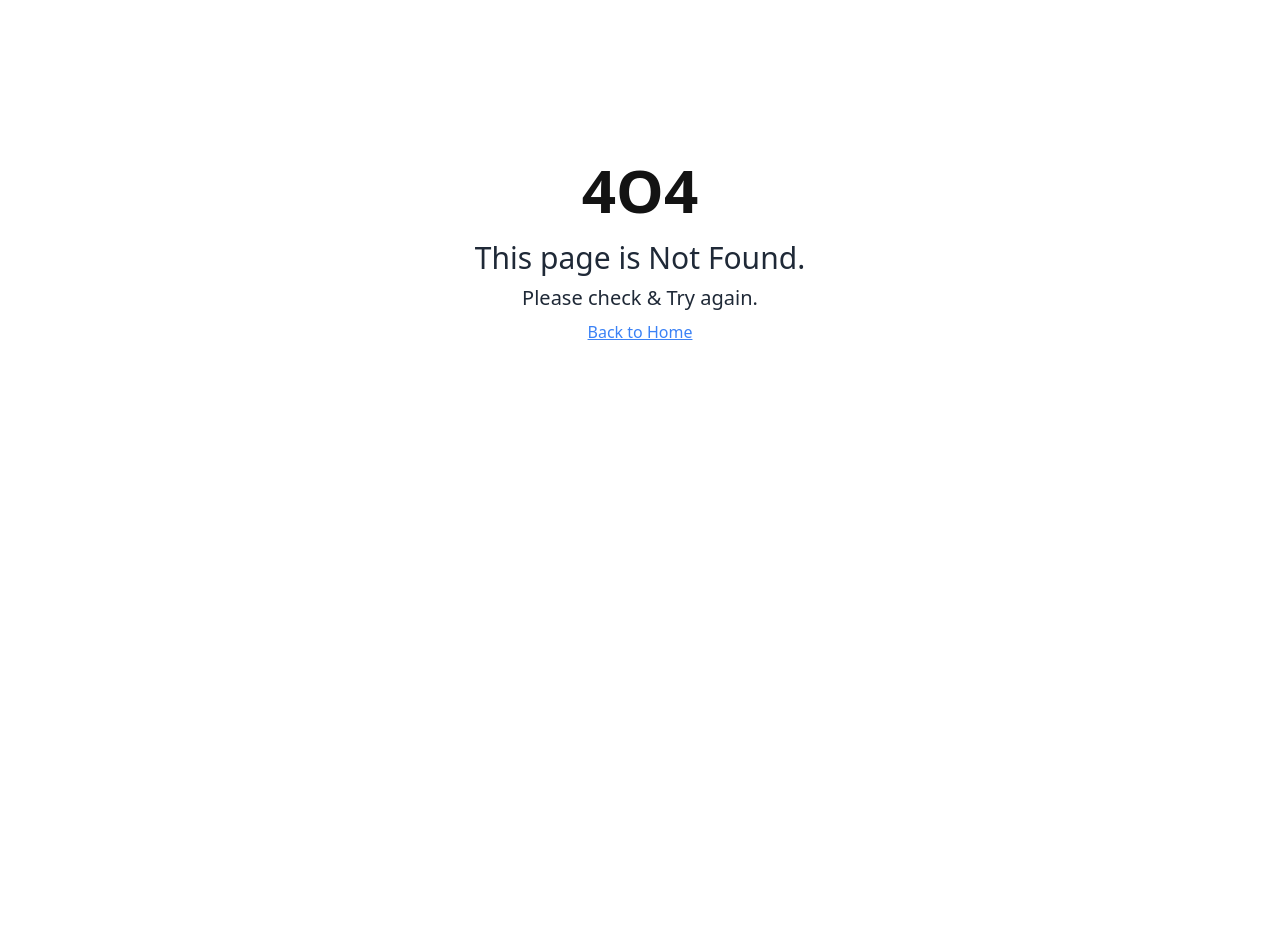
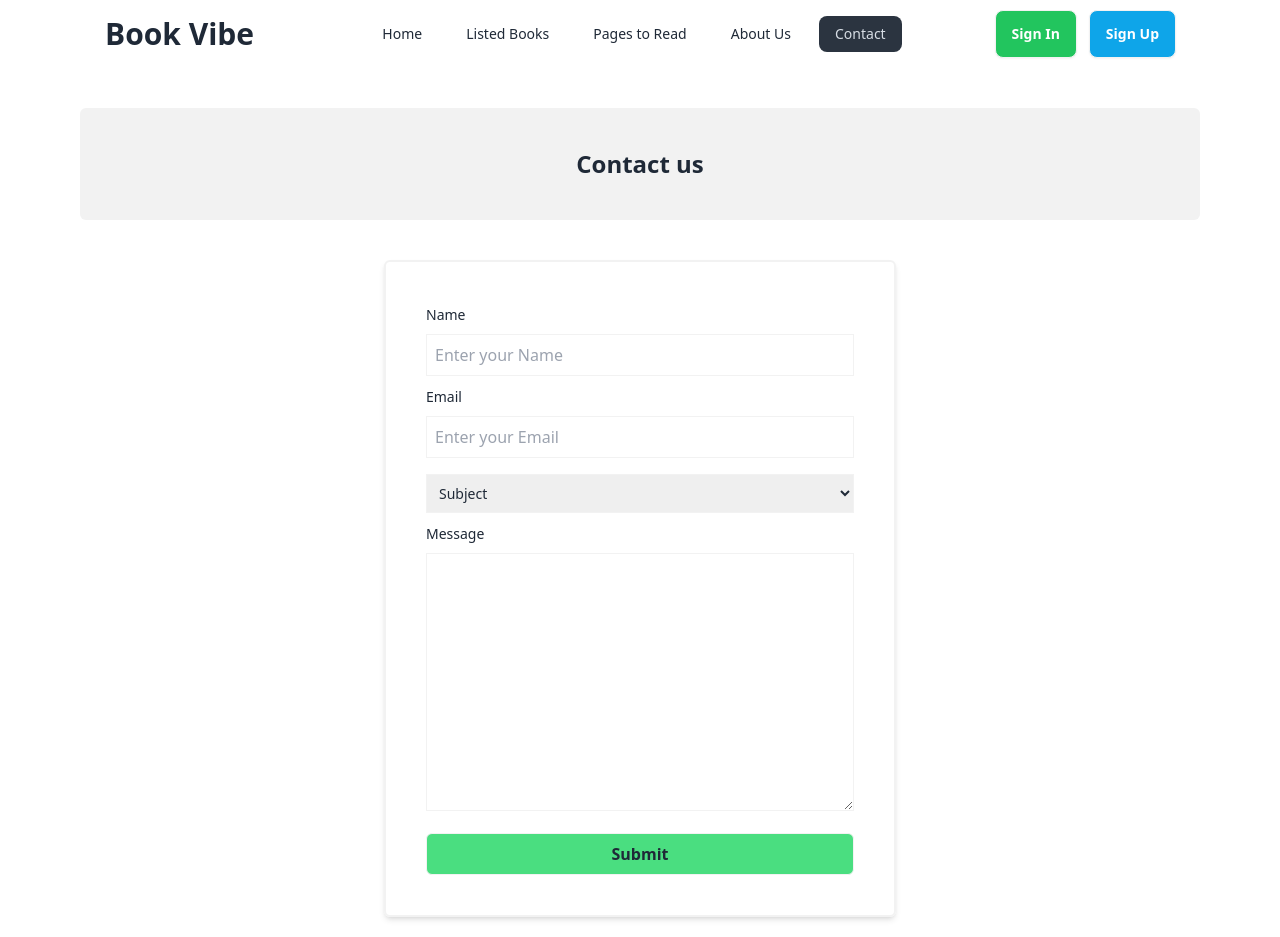
Before and after one commit to mohdbinharun56/Book-Review, a React (Vite) app: page /contact in a window 1280 px wide. Before the commit this address had no page. Before the commit the page ends 800 px from the top, so only its background shows below. Built offline with nearby package versions, Linux system fonts and the light colour scheme.

Commit message:
added Contact routes

```diff
--- a/src/Components/Header/Header.jsx
+++ b/src/Components/Header/Header.jsx
@@ -27,6 +27,7 @@ const Header = () => {
                         <li><NavLink className="mt-2" to="/listedbooks">Listed Books</NavLink></li>
                         <li><NavLink className="mt-2" to="/pagestoread-analysis">Pages to Read</NavLink></li>
                         <li><NavLink className="mt-2" to="/about-us">About Us</NavLink></li>
+                        <li><NavLink className="mt-2" to="/contact">Contact</NavLink></li>
                     </ul>
                 </div>
                 <Link to="/" className="btn btn-ghost text-3xl">Book Vibe</Link>
@@ -37,6 +38,7 @@ const Header = () => {
                     <li><NavLink className="bg-white mr-3" to="/listedbooks">Listed Books</NavLink></li>
                     <li><NavLink className="bg-white mr-3" to="/pagestoread-analysis">Pages to Read</NavLink></li>
                     <li><NavLink className="bg-white mr-3" to="/about-us">About Us</NavLink></li>
+                    <li><NavLink className="bg-white mr-3" to="/contact">Contact</NavLink></li>
                 </ul>
             </div>
             <div className="navbar-end">
--- /dev/null
+++ b/src/Pages/Contact/Contact.jsx
@@ -0,0 +1,27 @@
+
+const Contact = () => {
+    return (
+        <div>
+            <h1 className="text-center font-bold text-2xl bg-base-200 rounded-md mt-10 p-10">Contact us</h1>
+            <div className="border-2 border-base-200 mt-10 mb-5 p-10 rounded-md shadow-md mx-auto max-w-lg">
+                <form>
+                    <label htmlFor="name" className="text-sm font-medium">Name</label>
+                    <input type="text" className="w-full outline-none border border-base-200 p-2 my-2" placeholder="Enter your Name"></input>
+                    <label htmlFor="email" className="text-sm font-medium">Email</label>
+                    <input type="email" className="w-full outline-none border border-base-200 p-2 my-2" placeholder="Enter your Email"></input>
+                    <select className="w-full outline-none text-sm font-medium border border-base-200 p-2 my-2">
+                        <option value="" className="text-sm font-medium">Subject</option>
+                        <option value="" className="text-sm font-medium">General Inquiry</option>
+                        <option value="" className="text-sm font-medium">Feedback</option>
+                        <option value="" className="text-sm font-medium">Support</option>
+                    </select>
+                    <label htmlFor="message" className="text-sm font-medium">Message</label>
+                    <textarea className="w-full outline-none border border-base-200 p-2 my-2" placeholder="Message" rows={10} > </textarea>
+                    <input type="submit" className="w-full outline-none border border-base-200 p-2 mt-2 bg-green-400 rounded-md hover:bg-green-800 transition font-bold cursor-pointer" value="Submit"/>
+                </form>
+            </div>
+        </div>
+    );
+};
+
+export default Contact;
--- a/src/main.jsx
+++ b/src/main.jsx
@@ -9,6 +9,7 @@ import ListedBooks from './Pages/ListedBooks/ListedBooks.jsx'
 import PagesToRead from './Pages/PagesTORead/PagesToRead.jsx'
 import ErrorHandle from './Pages/ErrorHandle/ErrorHandle.jsx'
 import About from './Pages/AboutUs/About.jsx'
+import Contact from './Pages/Contact/Contact.jsx'
 
 const router = createBrowserRouter([
   {
@@ -37,6 +38,10 @@ const router = createBrowserRouter([
       {
         path: '/about-us',
         element: <About></About>
+      },
+      {
+        path: '/contact',
+        element: <Contact></Contact>
       }
     ],
     errorElement: <ErrorHandle></ErrorHandle>
```
